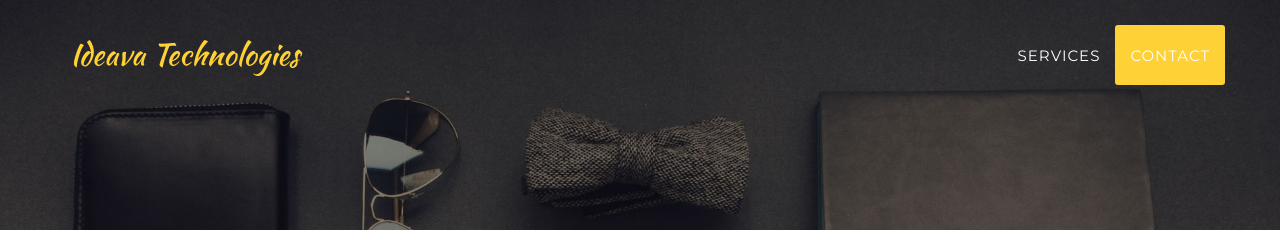
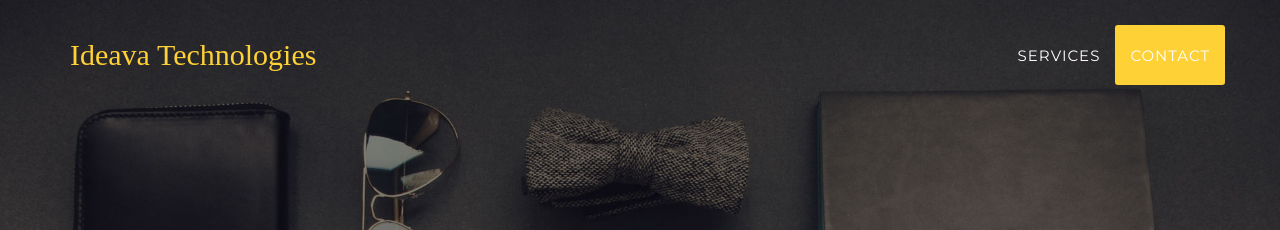
Before and after one commit to alperozturk/blog, a Jekyll site: the page built from index.html, in a window 1280 px wide. Shown: the top 230 px of the page. Built offline with Jekyll 4.4.1, drawn with Linux system fonts in a browser that asks for light colours; some web fonts are replaced.

Commit message:
Update agency.css

```diff
--- a/_includes/css/agency.css
+++ b/_includes/css/agency.css
@@ -176,7 +176,7 @@
 }
 
 .navbar-default .navbar-brand {
-    font-family: "Kaushan Script","Helvetica Neue",Helvetica,Arial,cursive;
+    font-family: "Times New Roman","Helvetica Neue",Helvetica,Arial,cursive;
     color: #{{ site.color.primary }};
 }
 
```
